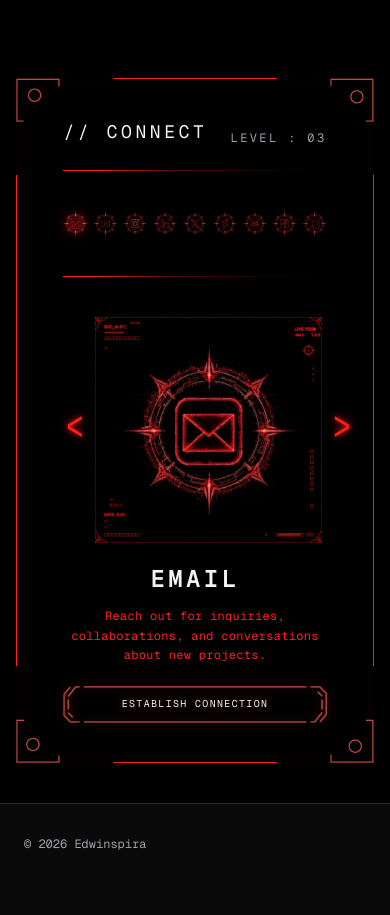
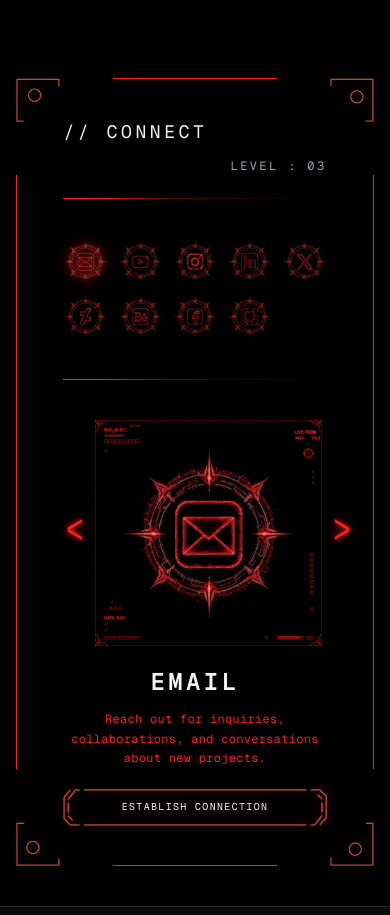
Before and after one commit to Edwinspira/edwinspira-website, a Next.js app: page / in a window 390 px wide. Shown: the part 2067-2982 px from the top of the page. Before the commit the page ends 2951 px from the top, so only its background shows below. Built offline with nearby package versions, Linux system fonts and the light colour scheme; no server answers.

Commit message:
Add styling to social media section and icons

```diff
--- a/app/globals.css
+++ b/app/globals.css
@@ -276,6 +276,13 @@ body {
   gap: clamp(0.35rem, 1.25vw, 0.875rem);
   width: 100%;
   align-items: center;
+}
+
+@media (max-width: 639px) {
+  .home-connect__icon-bar {
+    grid-template-columns: repeat(5, minmax(0, 1fr));
+    gap: clamp(0.5rem, 2.5vw, 1rem);
+  }
 }
 
 .home-connect__icon-slot {
--- a/components/home/HomeConnect.tsx
+++ b/components/home/HomeConnect.tsx
@@ -10,14 +10,16 @@ export function HomeConnect() {
     >
       <div className="home-section-pad w-full px-[var(--home-pad)]">
         <CyberBorder className="w-full">
-          <div className="flex flex-wrap items-end gap-4 sm:gap-6">
+          <div className="flex flex-wrap items-end gap-4 gap-y-3 sm:gap-6">
+            <div className="flex min-w-0 flex-wrap items-baseline gap-x-4 gap-y-2 max-sm:w-full">
               <h2
                 id="connect-heading"
                 className="font-mono text-lg tracking-[0.2em] text-foreground uppercase sm:text-xl lg:text-2xl"
               >
                 {"// CONNECT"}
               </h2>
-            <span className="ml-auto shrink-0 font-mono text-xs tracking-[0.2em] text-muted uppercase sm:text-sm">
+            </div>
+            <span className="ml-auto shrink-0 font-mono text-xs tracking-[0.2em] text-muted uppercase max-sm:w-full max-sm:text-right sm:text-sm">
               LEVEL : 03
             </span>
           </div>
```
Also changed, not shown: public/images/social/SideBarDeco.png (added). Lines whose indentation alone changed are shown as unchanged.
